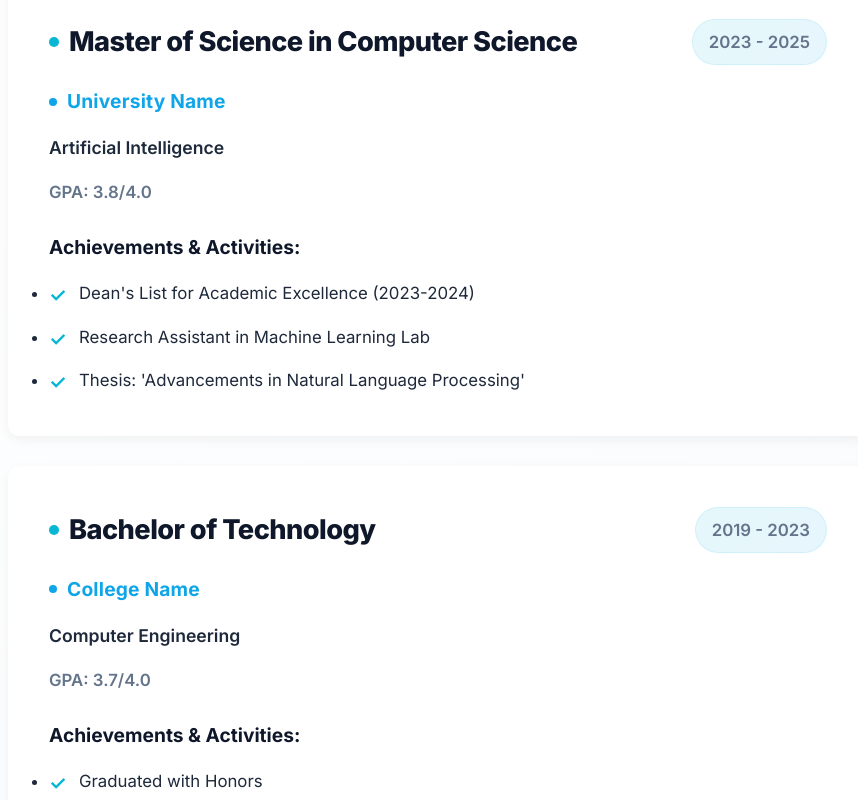
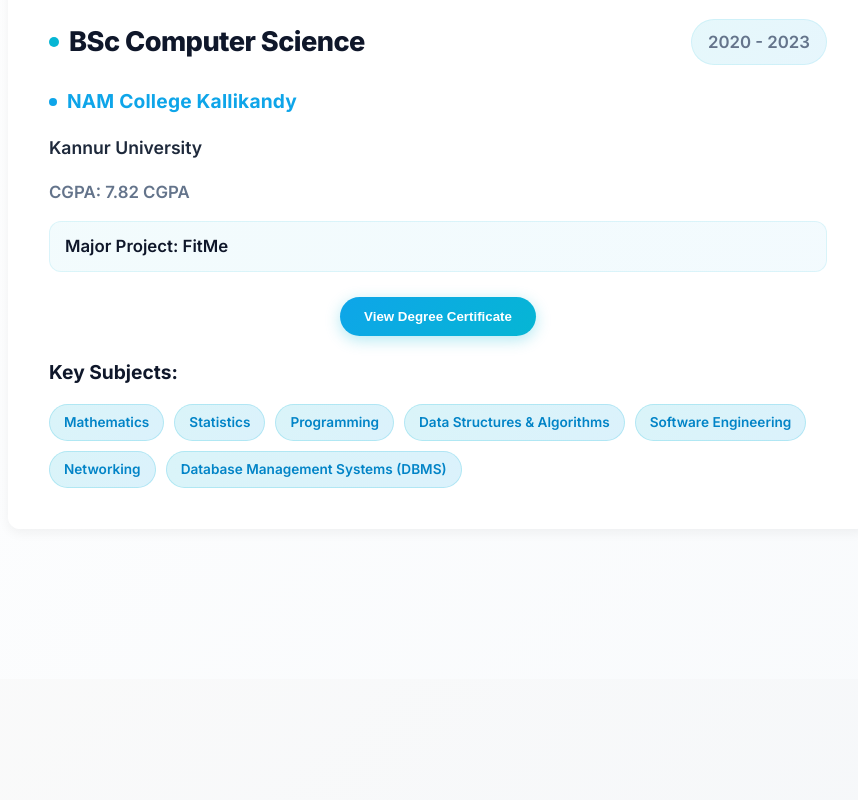
Before and after one commit to meriatjoseph/personal_portfolio, a React (Create React App) app: page / in a window 1280 px wide. Shown: the part 5640-6440 px from the top of the page, without its empty margins (202-1060 px from the left). Built offline with nearby package versions, Linux system fonts and the light colour scheme.

Commit message:
feat(education): Populate education section with real data

```diff
--- a/src/components/Education/Education.css
+++ b/src/components/Education/Education.css
@@ -99,6 +99,17 @@
   align-items: center;
 }
 
+.education-institution a {
+  color: var(--primary-color);
+  text-decoration: none;
+  transition: color 0.3s ease;
+}
+
+.education-institution a:hover {
+  color: var(--secondary-color);
+  text-decoration: underline;
+}
+
 .education-institution::before {
   content: '';
   display: inline-block;
@@ -109,59 +120,70 @@
   margin-right: 10px;
 }
 
-.education-field {
+.education-university {
   color: var(--text-dark);
   font-weight: 600;
   margin-bottom: 15px;
   font-size: 1.1rem;
 }
 
+.education-university a {
+  color: var(--text-dark);
+  text-decoration: none;
+  transition: color 0.3s ease;
+}
+
+.education-university a:hover {
+  color: var(--primary-color);
+  text-decoration: underline;
+}
+
 .education-gpa {
   color: var(--text-light);
   font-weight: 600;
-  margin-bottom: 25px;
+  margin-bottom: 15px;
   font-size: 1.05rem;
 }
 
-.education-achievements h4 {
+.education-project {
+  color: var(--dark-color);
+  font-weight: 600;
+  margin-bottom: 25px;
+  font-size: 1.05rem;
+  padding: 10px 15px;
+  background: linear-gradient(135deg, rgba(6, 182, 212, 0.05), rgba(14, 165, 233, 0.05));
+  border-radius: var(--border-radius);
+  border: 1px solid rgba(6, 182, 212, 0.1);
+}
+
+.education-subjects h4 {
   color: var(--dark-color);
   margin-bottom: 15px;
   font-size: 1.2rem;
   font-weight: 700;
 }
 
-.education-achievements ul {
-  padding-left: 0;
-  margin: 0;
+.subjects-grid {
+  display: flex;
+  flex-wrap: wrap;
+  gap: 10px;
 }
 
-.education-achievements li {
-  margin-bottom: 15px;
-  color: var(--text-dark);
-  line-height: 1.7;
-  font-size: 1.05rem;
-  position: relative;
-  padding-left: 30px;
+.subject-tag {
+  background: linear-gradient(135deg, rgba(6, 182, 212, 0.15), rgba(14, 165, 233, 0.15));
+  color: var(--primary-dark);
+  padding: 6px 14px;
+  border-radius: 50px;
+  font-size: 0.85rem;
+  font-weight: 600;
   transition: all 0.3s ease;
+  border: 1px solid rgba(6, 182, 212, 0.2);
 }
 
-.education-achievements li:hover {
-  color: var(--dark-color);
-  transform: translateX(5px);
-}
-
-.education-achievements li::before {
-  content: '✓';
-  color: var(--secondary-color);
-  position: absolute;
-  left: 0;
-  top: 0;
-  font-weight: bold;
-  font-size: 1.2rem;
-}
-
-.education-achievements li:last-child {
-  margin-bottom: 0;
+.subject-tag:hover {
+  transform: translateY(-3px);
+  box-shadow: 0 5px 15px rgba(6, 182, 212, 0.2);
+  background: linear-gradient(135deg, rgba(6, 182, 212, 0.25), rgba(14, 165, 233, 0.25));
 }
 
 /* Responsive Design */
@@ -172,10 +194,6 @@
 
   .education-institution {
     font-size: 1.1rem;
-  }
-
-  .education-achievements li {
-    font-size: 1rem;
   }
 }
 
@@ -205,11 +223,6 @@
   .education-institution {
     font-size: 1.05rem;
   }
-
-  .education-achievements li {
-    padding-left: 25px;
-    font-size: 0.95rem;
-  }
 }
 
 @media (max-width: 576px) {
@@ -230,8 +243,81 @@
     padding: 6px 12px;
   }
 
-  .education-achievements li {
-    padding-left: 22px;
-    font-size: 0.9rem;
+  .education-subjects h4 {
+    font-size: 1.1rem;
+  }
+
+  .subject-tag {
+    font-size: 0.75rem;
+    padding: 4px 10px;
   }
 }
+
+/* Certificate Styles */
+.education-certificate {
+  margin: 20px 0;
+  text-align: center;
+}
+
+.certificate-button {
+  background: linear-gradient(135deg, var(--primary-color), var(--secondary-color));
+  color: white;
+  border: none;
+  padding: 12px 24px;
+  border-radius: 50px;
+  font-weight: 600;
+  cursor: pointer;
+  transition: all 0.3s ease;
+  box-shadow: 0 4px 15px rgba(6, 182, 212, 0.3);
+}
+
+.certificate-button:hover {
+  transform: translateY(-3px);
+  box-shadow: 0 7px 20px rgba(6, 182, 212, 0.4);
+}
+
+.certificate-button:active {
+  transform: translateY(-1px);
+}
+
+.certificate-modal {
+  position: fixed;
+  top: 0;
+  left: 0;
+  width: 100%;
+  height: 100%;
+  background: rgba(0, 0, 0, 0.9);
+  display: flex;
+  justify-content: center;
+  align-items: center;
+  z-index: 1000;
+  backdrop-filter: blur(5px);
+}
+
+.certificate-modal-content {
+  position: relative;
+  max-width: 90%;
+  max-height: 90%;
+}
+
+.close-button {
+  position: absolute;
+  top: -40px;
+  right: 0;
+  color: white;
+  font-size: 36px;
+  font-weight: bold;
+  cursor: pointer;
+  transition: color 0.3s ease;
+}
+
+.close-button:hover {
+  color: #ccc;
+}
+
+.certificate-image {
+  max-width: 100%;
+  max-height: 80vh;
+  border-radius: 8px;
+  box-shadow: 0 10px 30px rgba(0, 0, 0, 0.3);
+}
--- a/src/components/Education/Education.js
+++ b/src/components/Education/Education.js
@@ -1,32 +1,28 @@
-import React from 'react';
+import React, { useState } from 'react';
 import './Education.css';
 
 const Education = () => {
+  const [showCertificate, setShowCertificate] = useState(false);
+
   const educationData = [
     {
       id: 1,
-      institution: "University Name",
-      degree: "Master of Science in Computer Science",
-      field: "Artificial Intelligence",
-      period: "2023 - 2025",
-      gpa: "3.8/4.0",
-      achievements: [
-        "Dean's List for Academic Excellence (2023-2024)",
-        "Research Assistant in Machine Learning Lab",
-        "Thesis: 'Advancements in Natural Language Processing'"
-      ]
-    },
-    {
-      id: 2,
-      institution: "College Name",
-      degree: "Bachelor of Technology",
-      field: "Computer Engineering",
-      period: "2019 - 2023",
-      gpa: "3.7/4.0",
-      achievements: [
-        "Graduated with Honors",
-        "President of Computer Science Club",
-        "Capstone Project: 'Smart Home Automation System'"
+      university: "Kannur University",
+      universityLink: "https://kannur.kreap.co.in",
+      institution: "NAM College Kallikandy",
+      institutionLink: "http://namcollege.ac.in",
+      degree: "BSc Computer Science",
+      period: "2020 - 2023",
+      gpa: "7.82 CGPA",
+      project: "FitMe",
+      subjects: [
+        "Mathematics",
+        "Statistics",
+        "Programming",
+        "Data Structures & Algorithms",
+        "Software Engineering",
+        "Networking",
+        "Database Management Systems (DBMS)"
       ]
     }
   ];
@@ -44,22 +40,52 @@ const Education = () => {
                 <h3 className="education-degree">{edu.degree}</h3>
                 <span className="education-period">{edu.period}</span>
               </div>
-              <div className="education-institution">{edu.institution}</div>
-              <div className="education-field">{edu.field}</div>
-              <div className="education-gpa">GPA: {edu.gpa}</div>
-              {edu.achievements && edu.achievements.length > 0 && (
-                <div className="education-achievements">
-                  <h4>Achievements & Activities:</h4>
-                  <ul>
-                    {edu.achievements.map((achievement, idx) => (
-                      <li key={idx}>{achievement}</li>
-                    ))}
-                  </ul>
+              <div className="education-institution">
+                <a href={edu.institutionLink} target="_blank" rel="noopener noreferrer">
+                  {edu.institution}
+                </a>
+              </div>
+              <div className="education-university">
+                <a href={edu.universityLink} target="_blank" rel="noopener noreferrer">
+                  {edu.university}
+                </a>
+              </div>
+              <div className="education-gpa">CGPA: {edu.gpa}</div>
+              <div className="education-project">Major Project: {edu.project}</div>
+
+              <div className="education-certificate">
+                <button
+                  className="certificate-button"
+                  onClick={() => setShowCertificate(true)}
+                >
+                  View Degree Certificate
+                </button>
+              </div>
+
+              <div className="education-subjects">
+                <h4>Key Subjects:</h4>
+                <div className="subjects-grid">
+                  {edu.subjects.map((subject, index) => (
+                    <span key={index} className="subject-tag">{subject}</span>
+                  ))}
                 </div>
-              )}
+              </div>
             </div>
           ))}
         </div>
+
+        {showCertificate && (
+          <div className="certificate-modal" onClick={() => setShowCertificate(false)}>
+            <div className="certificate-modal-content" onClick={(e) => e.stopPropagation()}>
+              <span className="close-button" onClick={() => setShowCertificate(false)}>&times;</span>
+              <img
+                src="/muhammed-nihas-degree-certificate.jpg"
+                alt="Degree Certificate"
+                className="certificate-image"
+              />
+            </div>
+          </div>
+        )}
       </div>
     </section>
   );
```
Also changed, not shown: public/muhammed-nihas-degree-certificate.jpg (renamed from Muhammed_Nihas_Degree Certificate.jpeg).
